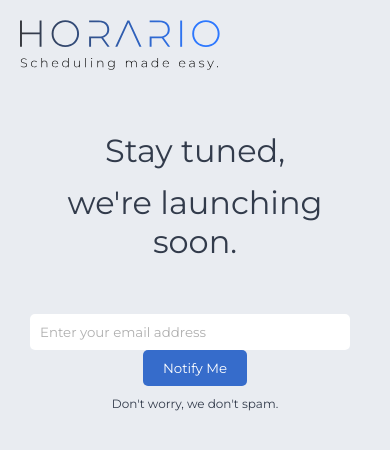
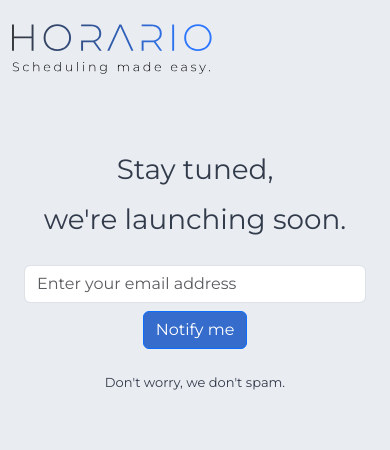
Before and after one commit to christoskatsandris/horario, a plain HTML site: page index.html in a window 390 px wide. Drawn offline with nearby package versions, Linux system fonts and the light colour scheme.

Commit message:
Used bootstrap for responsive layout

```diff
--- a/index.html
+++ b/index.html
@@ -4,26 +4,40 @@
     <meta charset="UTF-8">
     <meta name="viewport" content="width=device-width, initial-scale=1.0">
     <link rel="stylesheet" href="https://fonts.googleapis.com/css?family=Montserrat">
+    <link href="https://cdn.jsdelivr.net/npm/bootstrap@5.3.3/dist/css/bootstrap.min.css" rel="stylesheet" integrity="sha384-QWTKZyjpPEjISv5WaRU9OFeRpok6YctnYmDr5pNlyT2bRjXh0JMhjY6hW+ALEwIH" crossorigin="anonymous">
     <link rel="stylesheet" href="styles.css">
     <link rel="icon" href="favicon.png" type="image/png">
     <title>Horario - Scheduling made easy</title>
 </head>
-<body>
-    <div class="container">
-        <div class="logo">
-            <img src="logo.svg" width="200" alt="Horario">
+<body class="vh-100 d-flex flex-column">
+    <header class="container my-4">
+        <img src="logo.svg" alt="Horario logo" width="200">
+    </header>
+    <main class="container mt-5">
+        <div class="row">
+            <div class="col">
+                <div class="text-center fs-1 mb-2">Stay tuned,</div>
+                <div class="text-center fs-1">we're launching soon.</div>
+            </div>
         </div>
-        <div class="main-content">
-            <div class="catch-phrase">
-                <p>Stay tuned,</p>
-                <p>we're launching soon.</p>
+
+        <form method="post" action="https://forms.un-static.com/forms/02c762187af9cec8a0dec6396afaf3952e66f846">
+            <div class="container col-12 col-md-6 my-3 mb-4">
+                <div class="row">
+                    <div class="col py-2">
+                        <input type="email" class="form-control" placeholder="Enter your email address" name="email">
+                    </div>
+                </div>
+                <div class="row">
+                    <div class="col d-flex justify-content-center">
+                        <button type="submit" class="btn btn-primary">Notify me</button>
+                    </div>
+                </div>
             </div>
-            <form method="post" action="https://forms.un-static.com/forms/02c762187af9cec8a0dec6396afaf3952e66f846">
-                <input type="email" placeholder="Enter your email address" name="email">
-                <button type="submit">Notify Me</button>
-            </form>
-            <p class="spam-message">Don't worry, we don't spam.</p>
-        </div>
-    </div>
+        </form>
+        <p class="text-center spam-message my-2">Don't worry, we don't spam.</p>
+
+    </main>
+    <script src="https://cdn.jsdelivr.net/npm/bootstrap@5.3.3/dist/js/bootstrap.bundle.min.js" integrity="sha384-YvpcrYf0tY3lHB60NNkmXc5s9fDVZLESaAA55NDzOxhy9GkcIdslK1eN7N6jIeHz" crossorigin="anonymous"></script>
 </body>
 </html>
--- a/styles.css
+++ b/styles.css
@@ -1,4 +1,24 @@
 body {
+    font-family: 'Montserrat', sans-serif;
+    background-color: #e9ecf1;
+    color: #323b4b;
+}
+
+.spam-message {
+    font-size: small;
+}
+
+.form-control:focus {
+    box-shadow: none;
+    border-color: #366ccb;
+}
+
+.btn-primary {
+    background-color: #366ccb;
+}
+
+
+/* body {
     margin: 0;
     padding: 0;
     font-family: 'Montserrat';
@@ -83,4 +103,4 @@ input[type="email"]:-ms-input-placeholder {
 .spam-message {
     font-size: 12px;
     margin-top: 10px;
-}
+} */
```
